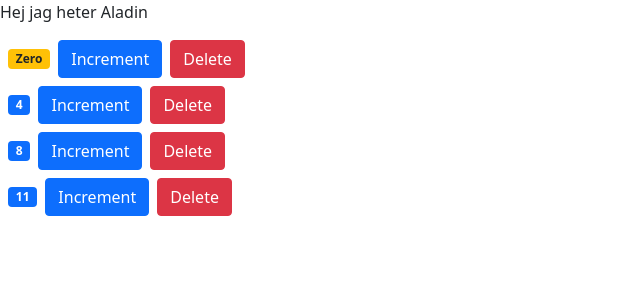
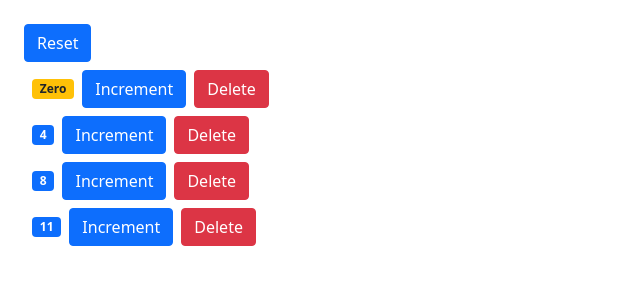
Before and after one commit to intensivecode/cart, a React (Create React App) app: page / in a window 1280 px wide. Shown: the top 300 px of the page, without its empty margins (0-640 px from the left). Built offline with nearby package versions, Linux system fonts and the light colour scheme.

Commit message:
Changed Product to a controlled component

```diff
--- a/src/App.jsx
+++ b/src/App.jsx
@@ -4,10 +4,9 @@ import Products from "./components/Products";
 class App extends Component {
   render() {
     return (
-      <>
-        <p>Hej jag heter Aladin</p>
+      <div className="m-4">
         <Products />
-      </>
+      </div>
     );
   }
 }
--- a/src/components/Product.jsx
+++ b/src/components/Product.jsx
@@ -1,19 +1,14 @@
 import React, { Component } from "react";
 
 class Product extends Component {
-  state = {
-    quantity: this.props.product.quantity,
-  };
-
-  handleIncrement = () => {
-    this.setState({ quantity: this.state.quantity + 1 });
-  };
-
   render() {
     return (
       <div className="m-2">
         <span className={this.getBadgeClasses()}>{this.formatQuantity()}</span>
-        <button onClick={this.handleIncrement} className="btn btn-primary">
+        <button
+          onClick={() => this.props.onIncrement(this.props.product)}
+          className="btn btn-primary"
+        >
           Increment
         </button>
         <button
@@ -28,12 +23,13 @@ class Product extends Component {
 
   getBadgeClasses() {
     let classes = "badge me-2 bg-";
-    classes += this.state.quantity === 0 ? "warning text-dark" : "primary";
+    classes +=
+      this.props.product.quantity === 0 ? "warning text-dark" : "primary";
     return classes;
   }
 
   formatQuantity() {
-    const { quantity } = this.state;
+    const { quantity } = this.props.product;
     return quantity === 0 ? "Zero" : quantity;
   }
 }
--- a/src/components/Products.jsx
+++ b/src/components/Products.jsx
@@ -16,14 +16,30 @@ class Products extends Component {
     this.setState({ products });
   };
 
+  handleIncrement = () => {
+    this.setState({ quantity: this.state.quantity + 1 });
+  };
+
+  handleReset = () => {
+    const products = this.state.products.map((product) => ({
+      ...product,
+      quantity: 0,
+    }));
+    this.setState({ products });
+  };
+
   render() {
     return (
       <>
+        <button onClick={this.handleReset} className="btn btn-primary">
+          Reset
+        </button>
         {this.state.products.map((product) => (
           <Product
             key={product.id}
             product={product}
             onDelete={this.handleDelete}
+            onIncrement={this.handleIncrement}
           />
         ))}
       </>
```
